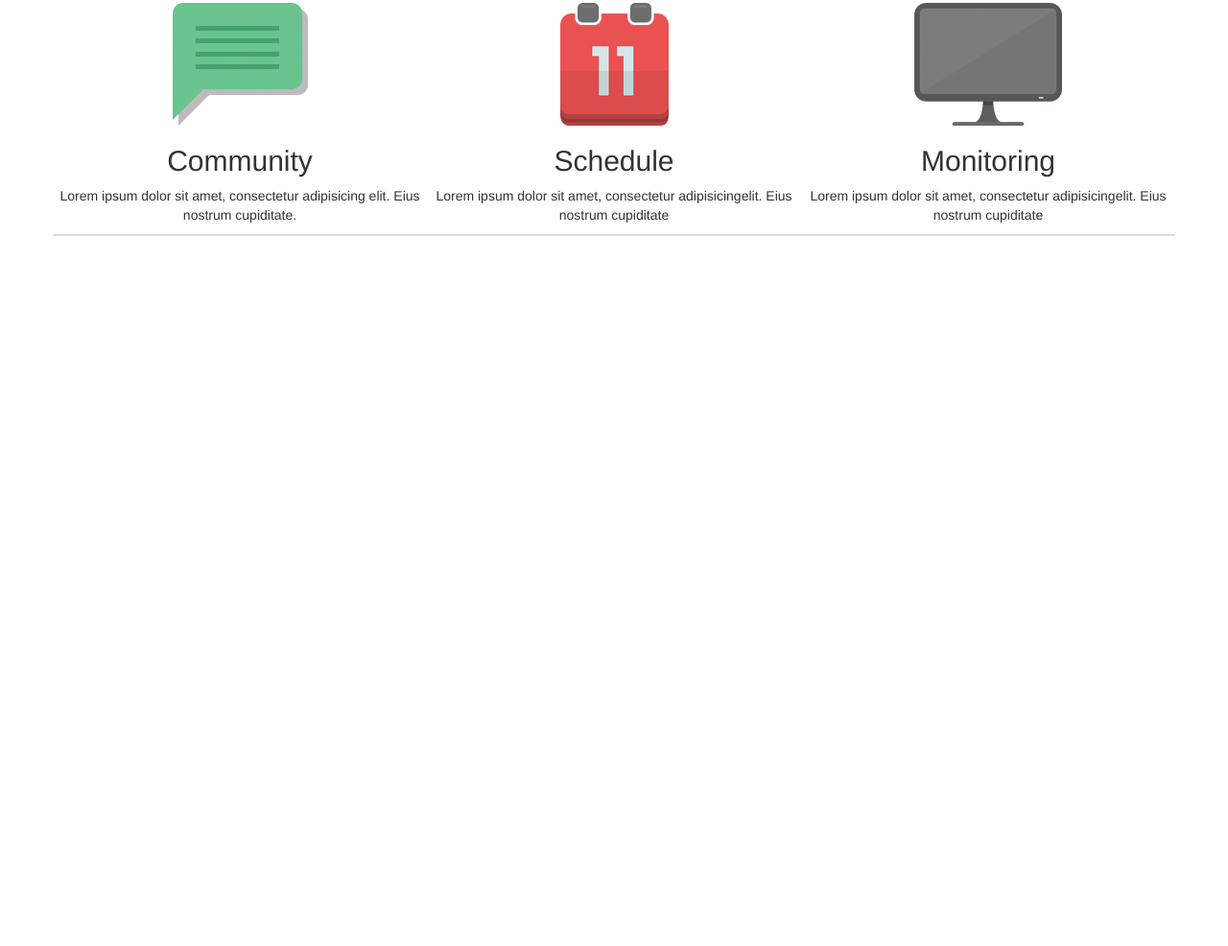
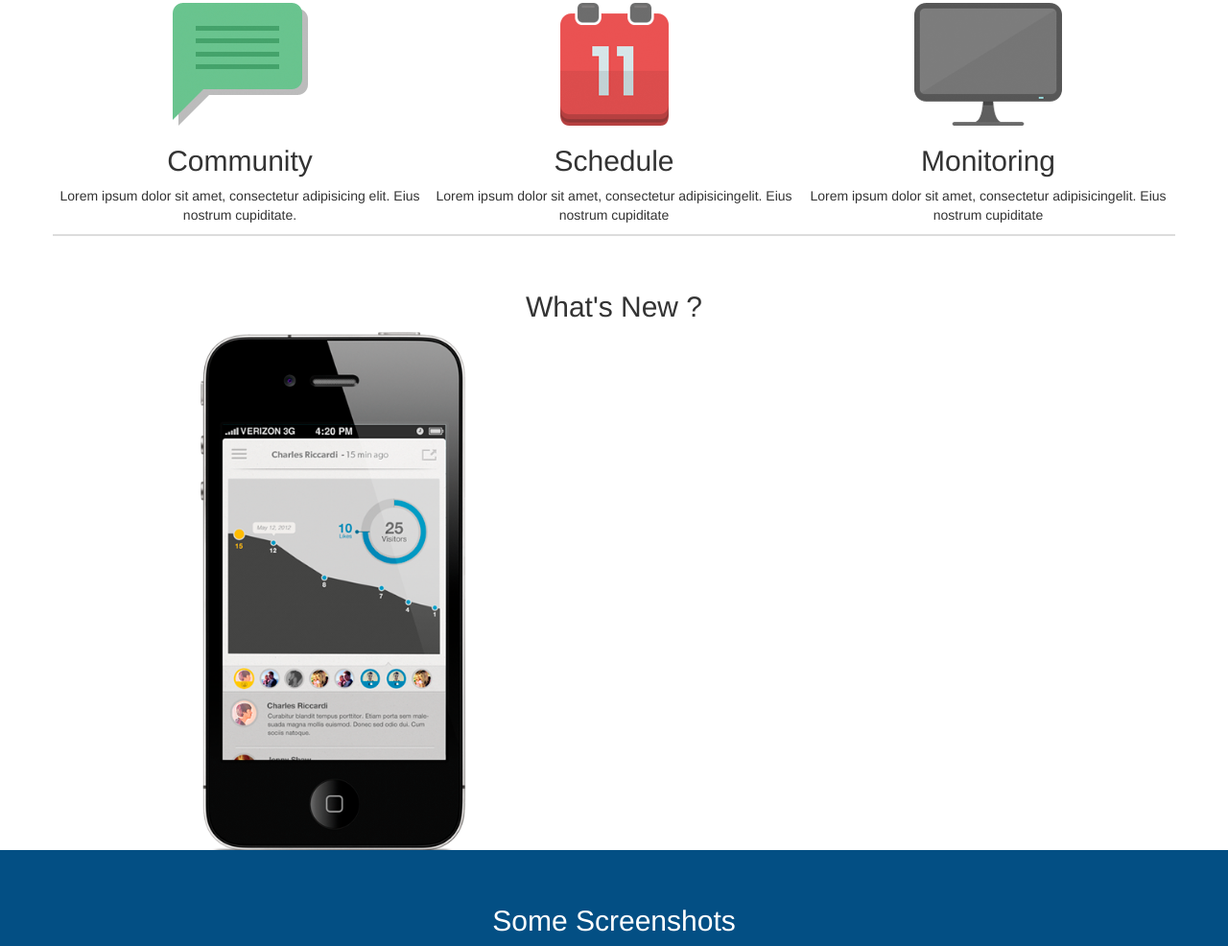
Before and after one commit to kumelkalen/responsive-pratt, a plain HTML site: page index.html in a window 1280 px wide. Shown: the part 657-1643 px from the top of the page at 96% size. Before the commit the page ends 1003 px from the top, so only its background shows below. Drawn offline with Linux system fonts and the light colour scheme.

Commit message:
Creamos una cuarta sección con un título

```diff
--- a/css/main.css
+++ b/css/main.css
@@ -1,4 +1,4 @@
-.first{
+.azul{
 	background-color: #034f84;
 	color:white;
 }
@@ -24,3 +24,7 @@ h1{
 .border-total{
 	border-bottom: 2px solid Gainsboro;
 }
+
+.celular{
+	width: 50%;
+}
--- a/index.html
+++ b/index.html
@@ -8,7 +8,7 @@
 	<link rel="stylesheet" type="text/css" href="css/main.css">
 </head>
 <body>
-	<section class="first">
+	<section class="azul">
 		<div class="container">
 			<div class="row">
 				<h1 class="col-md-12 text-center title">Welcome To <b> Pratt</b></h1>
@@ -109,14 +109,34 @@
 		</div><!-- Cierre row principal -->
 	</section><!-- Cierre de sección -->
 
-		<!-- Third -->
-		<section class="container">
+		<!-- Third section-->
+	<section class="container">
 			<div class="row">
 				<div class="col-md-12 text-center title">
+					<h2>What's New ?</h2>
+				</div>
+			</div><!-- Cierre row title -->
+			<div class="row">
+				<div class="col-md-6 text-center">
+					<img class="celular" src="assets/img/mobile.png" alt="telefono">
+				</div>
+				<div class="col-md-6">
 
 				</div>
-			</div><!-- Cierre row principal -->
-		</section>
+			</div><!-- Cierre row contenedor -->
+	</section>
+
+		<!--Fourth section -->
+	<section class="azul">
+		<div class="container">
+			<div class="row">
+				<div class="col-md-12 text-center title">
+					<h2>Some Screenshots</h2>
+				</div>
+			</div>
+		</div>
+	</section>
+
 		<script src="js/jquery.js"></script>
 		<script src="js/bootstrap.min.js"></script>
 	</body>
```
